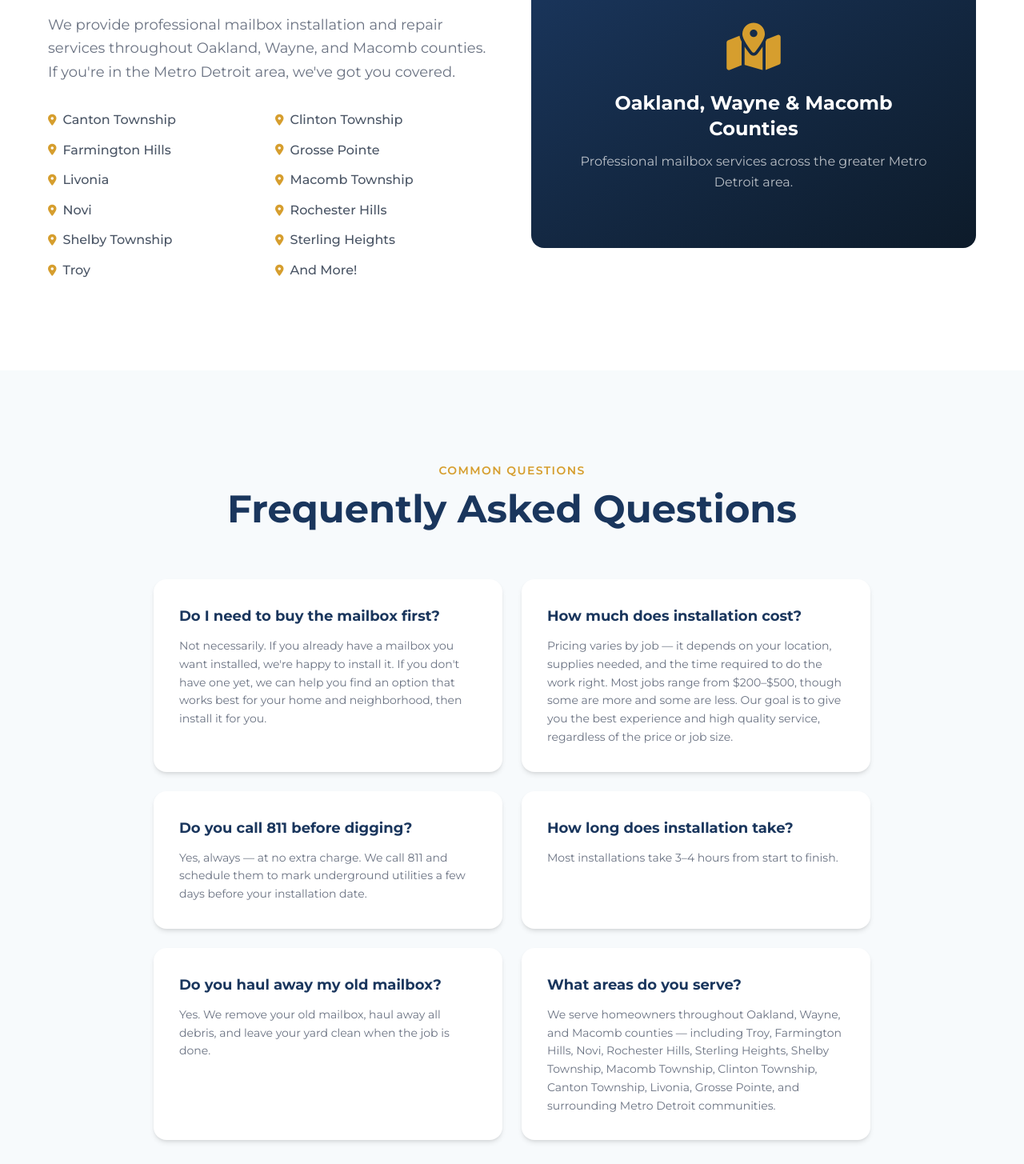
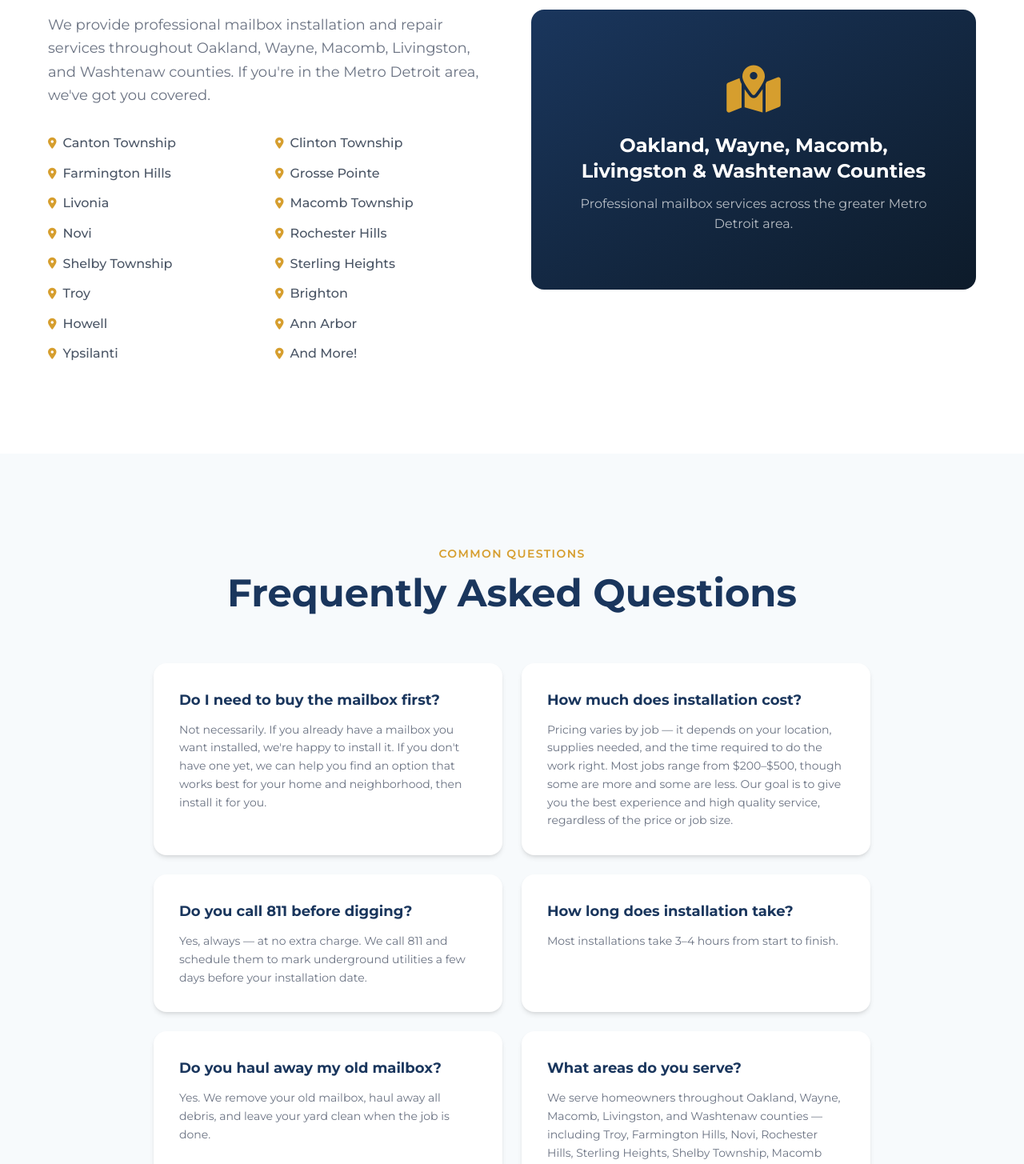
Before and after one commit to IGilman/metrodetroitmailbox, a Next.js app: page / in a window 1280 px wide. Shown: the part 2335-3790 px from the top of the page at 80% size. Built offline with nearby package versions, Linux system fonts and the light colour scheme.

Commit message:
updating site

```diff
--- a/src/app/layout.tsx
+++ b/src/app/layout.tsx
@@ -23,9 +23,15 @@ export const metadata: Metadata = {
     "Canton Township mailbox installation",
     "Livonia mailbox installation",
     "Grosse Pointe mailbox installation",
+    "Brighton mailbox installation",
+    "Howell mailbox installation",
+    "Ann Arbor mailbox installation",
+    "Ypsilanti mailbox installation",
     "Oakland County mailbox service",
     "Macomb County mailbox installation",
     "Wayne County mailbox installation",
+    "Livingston County mailbox installation",
+    "Washtenaw County mailbox installation",
     "residential mailbox installation",
     "mailbox post installation",
   ],
@@ -113,6 +119,10 @@ export default function RootLayout({
                 "Canton Township, MI",
                 "Livonia, MI",
                 "Grosse Pointe, MI",
+                "Brighton, MI",
+                "Howell, MI",
+                "Ann Arbor, MI",
+                "Ypsilanti, MI",
               ],
               serviceType: [
                 "Mailbox Installation",
@@ -179,7 +189,7 @@ export default function RootLayout({
                   name: "What areas do you serve?",
                   acceptedAnswer: {
                     "@type": "Answer",
-                    text: "We serve homeowners throughout Oakland, Wayne, and Macomb counties — including Troy, Farmington Hills, Novi, Rochester Hills, Sterling Heights, Shelby Township, Macomb Township, Clinton Township, Canton Township, Livonia, Grosse Pointe, and surrounding Metro Detroit communities.",
+                    text: "We serve homeowners throughout Oakland, Wayne, Macomb, Livingston, and Washtenaw counties — including Troy, Farmington Hills, Novi, Rochester Hills, Sterling Heights, Shelby Township, Macomb Township, Clinton Township, Canton Township, Livonia, Grosse Pointe, Brighton, Howell, Ann Arbor, Ypsilanti, and surrounding Metro Detroit communities.",
                   },
                 },
               ],
--- a/src/app/page.tsx
+++ b/src/app/page.tsx
@@ -73,7 +73,7 @@ const faqs = [
   {
     question: "What areas do you serve?",
     answer:
-      "We serve homeowners throughout Oakland, Wayne, and Macomb counties — including Troy, Farmington Hills, Novi, Rochester Hills, Sterling Heights, Shelby Township, Macomb Township, Clinton Township, Canton Township, Livonia, Grosse Pointe, and surrounding Metro Detroit communities.",
+      "We serve homeowners throughout Oakland, Wayne, Macomb, Livingston, and Washtenaw counties — including Troy, Farmington Hills, Novi, Rochester Hills, Sterling Heights, Shelby Township, Macomb Township, Clinton Township, Canton Township, Livonia, Grosse Pointe, Brighton, Howell, Ann Arbor, Ypsilanti, and surrounding Metro Detroit communities.",
   },
 ];
 
@@ -89,6 +89,10 @@ const serviceAreas = [
   "Shelby Township",
   "Sterling Heights",
   "Troy",
+  "Brighton",
+  "Howell",
+  "Ann Arbor",
+  "Ypsilanti",
   "And More!",
 ];
 
@@ -319,8 +323,9 @@ export default function Home() {
               </h2>
               <p className="text-gray-500 text-lg mb-8 leading-relaxed">
                 We provide professional mailbox installation and repair services
-                throughout Oakland, Wayne, and Macomb counties. If you&apos;re in
-                the Metro Detroit area, we&apos;ve got you covered.
+                throughout Oakland, Wayne, Macomb, Livingston, and Washtenaw
+                counties. If you&apos;re in the Metro Detroit area, we&apos;ve
+                got you covered.
               </p>
               <div className="grid grid-cols-2 gap-3">
                 {serviceAreas.map((area) => (
@@ -336,7 +341,7 @@ export default function Home() {
               <h3
                 className="text-2xl font-bold text-white mb-3"
                              >
-                Oakland, Wayne & Macomb Counties
+                Oakland, Wayne, Macomb, Livingston & Washtenaw Counties
               </h3>
               <p className="text-white/70">
                 Professional mailbox services across the greater Metro Detroit
@@ -506,8 +511,8 @@ export default function Home() {
             <p className="text-white/30 text-xs mt-2">
               Serving Troy, Farmington Hills, Novi, Rochester Hills, Sterling
               Heights, Shelby Township, Macomb Township, Clinton Township,
-              Canton Township, Livonia, Grosse Pointe, and surrounding Metro
-              Detroit communities.
+              Canton Township, Livonia, Grosse Pointe, Brighton, Howell, Ann
+              Arbor, Ypsilanti, and surrounding Metro Detroit communities.
             </p>
             <p className="text-white/30 text-xs mt-3">
               Website built by{" "}
```
Also changed, not shown: public/llms.txt.
